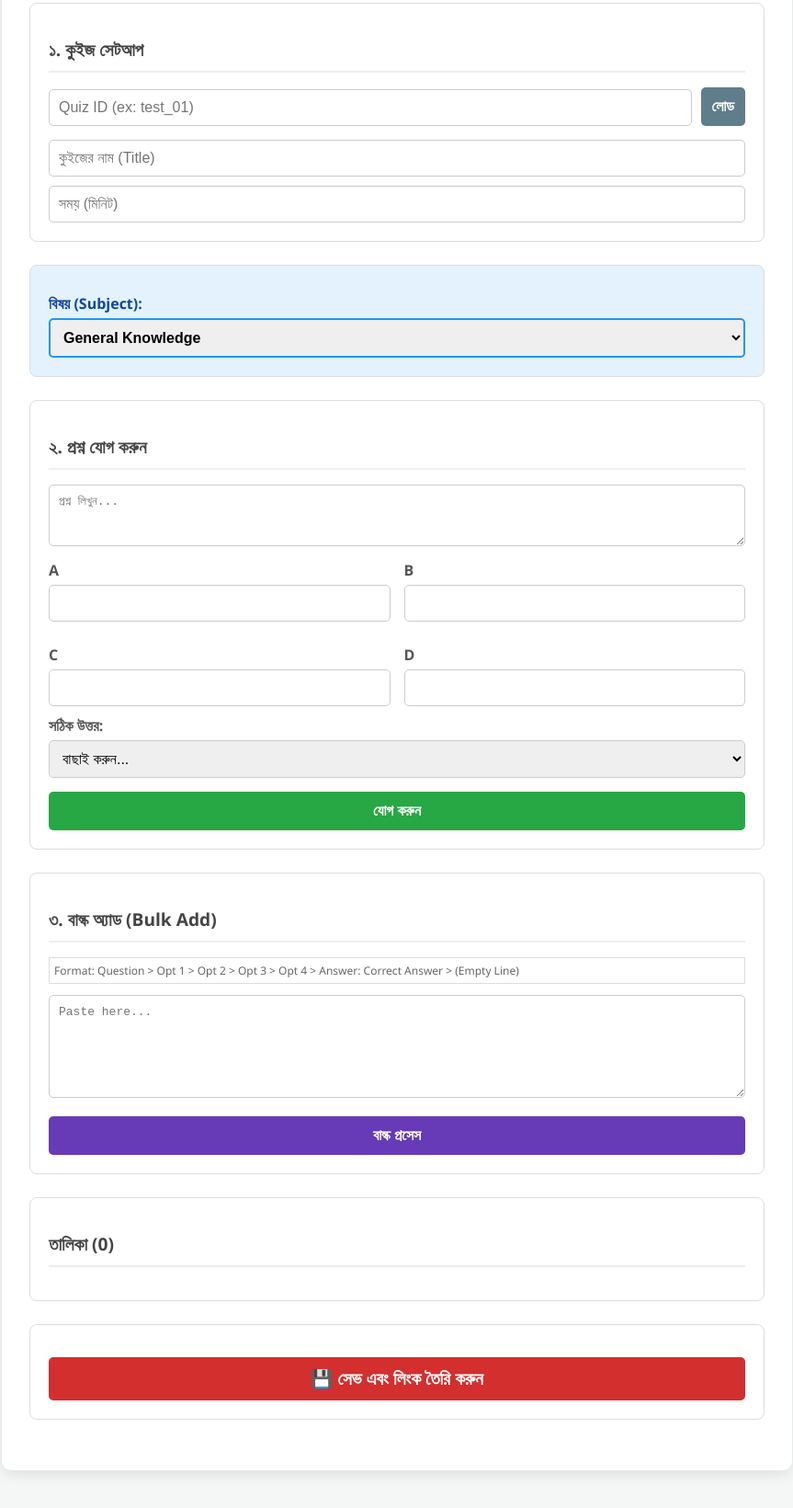
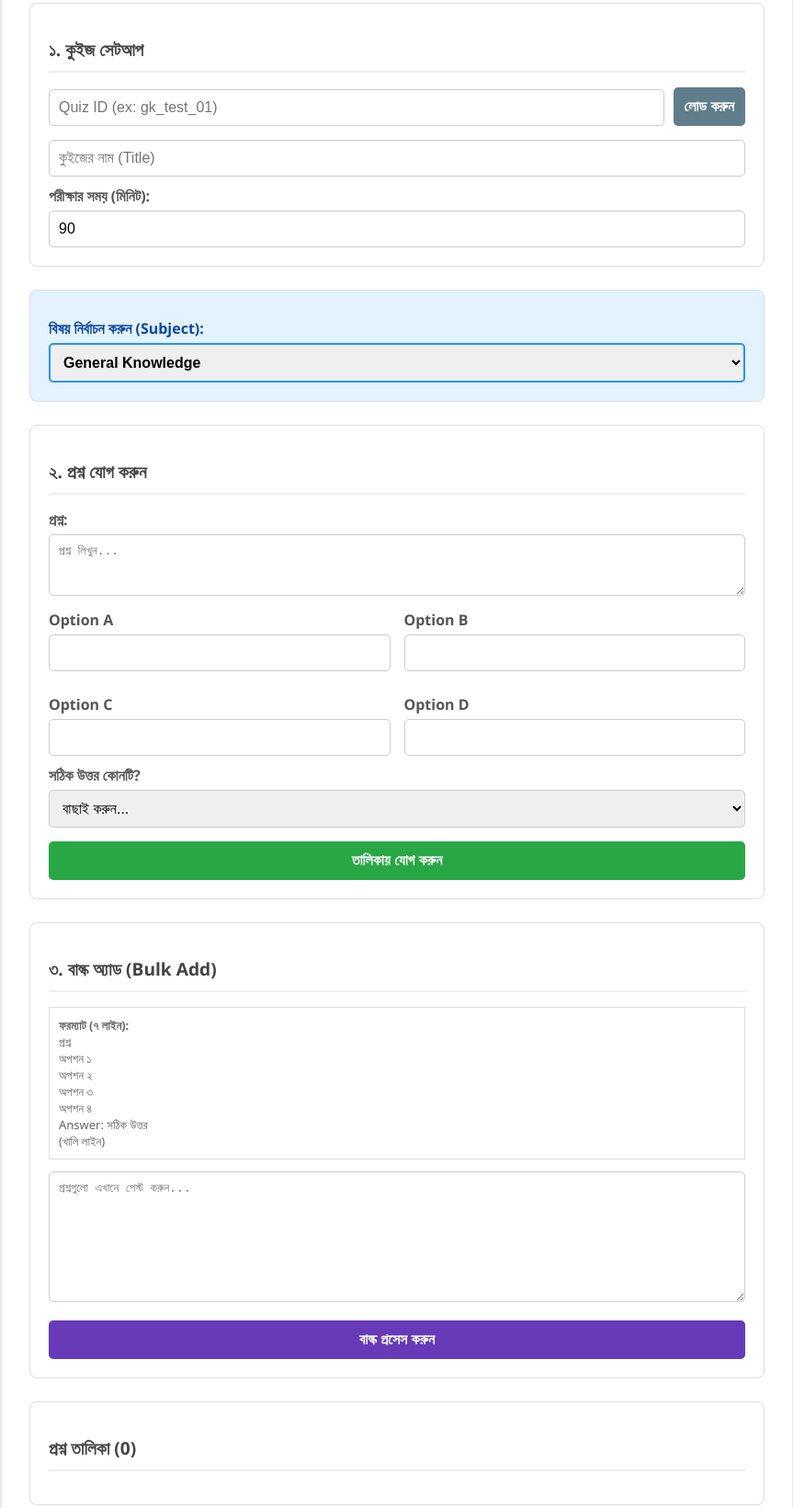
Before and after one commit to Avijitsir/UC, a plain HTML site: page admin.html in a window 1280 px wide. Shown: the part 139-1779 px from the top of the page at 92% size, without its empty margins (208-1071 px from the left). Drawn offline with Linux system fonts and the light colour scheme.

Commit message:
Update admin.html

```diff
--- a/admin.html
+++ b/admin.html
@@ -8,6 +8,7 @@
     <link href="https://fonts.googleapis.com/icon?family=Material+Icons" rel="stylesheet">
 </head>
 <body>
+
     <div class="container">
         <h1>কুইজ কন্ট্রোল প্যানেল</h1>
         <div id="status-message"></div>
@@ -15,33 +16,41 @@
         <div class="form-section">
             <h2>১. কুইজ সেটআপ</h2>
             <div class="input-group">
-                <input type="text" id="quiz-id-input" placeholder="Quiz ID (ex: test_01)">
-                <button id="load-quiz-btn" class="secondary-btn">লোড</button>
+                <input type="text" id="quiz-id-input" placeholder="Quiz ID (ex: gk_test_01)">
+                <button id="load-quiz-btn" class="secondary-btn">লোড করুন</button>
             </div>
-            <input type="text" id="quiz-title-input" placeholder="কুইজের নাম (Title)">
-            <input type="number" id="quiz-duration" placeholder="সময় (মিনিট)" style="margin-top:10px;">
+            <input type="text" id="quiz-title-input" placeholder="কুইজের নাম (Title)" style="margin-bottom: 10px;">
+
+            <label style="margin-top:0;">পরীক্ষার সময় (মিনিট):</label>
+            <input type="number" id="quiz-duration-input" placeholder="যেমন: 90" value="90">
         </div>
 
-        <div class="form-section" style="background:#e3f2fd;">
-            <label style="color:#0d47a1;">বিষয় (Subject):</label>
-            <select id="question-subject-select" style="border:2px solid #2196f3; font-weight:bold;">
+        <div class="form-section" style="background: #e3f2fd;">
+            <label style="color:#0d47a1;">বিষয় নির্বাচন করুন (Subject):</label>
+            <select id="question-subject-select" style="border: 2px solid #2196f3; font-weight: bold;">
                 <option value="General Knowledge">General Knowledge</option>
                 <option value="Mathematics">Mathematics</option>
                 <option value="General Science">General Science</option>
                 <option value="English">English</option>
+                <option value="Reasoning">Reasoning</option>
+                <option value="History">History</option>
+                <option value="Geography">Geography</option>
             </select>
         </div>
 
         <div class="form-section" id="question-form">
             <h2>২. প্রশ্ন যোগ করুন</h2>
+            <label>প্রশ্ন:</label>
             <textarea id="question-text-input" rows="3" placeholder="প্রশ্ন লিখুন..."></textarea>
+
             <div class="options-grid">
-                <div><label>A</label><input type="text" id="option1-input"></div>
-                <div><label>B</label><input type="text" id="option2-input"></div>
-                <div><label>C</label><input type="text" id="option3-input"></div>
-                <div><label>D</label><input type="text" id="option4-input"></div>
+                <div><label>Option A</label><input type="text" id="option1-input"></div>
+                <div><label>Option B</label><input type="text" id="option2-input"></div>
+                <div><label>Option C</label><input type="text" id="option3-input"></div>
+                <div><label>Option D</label><input type="text" id="option4-input"></div>
             </div>
-            <label>সঠিক উত্তর:</label>
+
+            <label class="correct-answer-label">সঠিক উত্তর কোনটি?</label>
             <select id="correct-option-select">
                 <option value="">বাছাই করুন...</option>
                 <option value="0">Option A</option>
@@ -49,29 +58,38 @@
                 <option value="2">Option C</option>
                 <option value="3">Option D</option>
             </select>
-            <button id="add-question-btn">যোগ করুন</button>
-            <button id="update-question-btn" style="display:none; background:#ffc107; color:black;">আপডেট</button>
+
+            <button id="add-question-btn">তালিকায় যোগ করুন</button>
+            <button id="update-question-btn" style="display:none; background-color:#ffc107; color:black;">আপডেট করুন</button>
         </div>
 
         <div class="form-section">
             <h2>৩. বাল্ক অ্যাড (Bulk Add)</h2>
-            <p style="font-size:12px; color:#666; background:#fff; padding:5px; border:1px solid #ddd;">
-                Format: Question > Opt 1 > Opt 2 > Opt 3 > Opt 4 > Answer: Correct Answer > (Empty Line)
+            <p style="font-size:13px; color:#666; background:#fff; padding:10px; border:1px solid #ddd;">
+                <strong>ফরম্যাট (৭ লাইন):</strong><br>
+                প্রশ্ন<br>
+                অপশন ১<br>
+                অপশন ২<br>
+                অপশন ৩<br>
+                অপশন ৪<br>
+                Answer: সঠিক উত্তর<br>
+                (খালি লাইন)
             </p>
-            <textarea id="bulk-input-textarea" rows="6" placeholder="Paste here..."></textarea>
-            <button id="process-bulk-btn" style="background:#673ab7;">বাল্ক প্রসেস</button>
+            <textarea id="bulk-input-textarea" rows="8" placeholder="প্রশ্নগুলো এখানে পেস্ট করুন..."></textarea>
+            <button id="process-bulk-btn" style="background:#673ab7;">বাল্ক প্রসেস করুন</button>
         </div>
 
         <div class="preview-section">
-            <h2 id="questions-list-header">তালিকা (0)</h2>
+            <h2 id="questions-list-header">প্রশ্ন তালিকা (0)</h2>
             <div id="questions-container"></div>
         </div>
 
         <div class="save-section">
             <button id="save-quiz-btn">💾 সেভ এবং লিংক তৈরি করুন</button>
-            <div id="share-link-box" style="display:none; margin-top:20px; background:#e8f5e9; padding:15px;">
-                <input type="text" id="generated-link" style="width:100%; font-weight:bold;" readonly>
-                <button onclick="copyToClipboard()" style="background:#2e7d32; margin-top:5px;">কপি</button>
+            <div id="share-link-box" style="display:none; margin-top:20px; background:#e8f5e9; padding:15px; border:1px solid #4caf50;">
+                <h3 style="color:#2e7d32; margin-top:0;">কুইজ তৈরি হয়েছে!</h3>
+                <input type="text" id="generated-link" style="width:100%; color:#000; font-weight:bold;" readonly>
+                <button onclick="copyToClipboard()" style="background:#2e7d32; margin-top:10px;">📋 কপি লিংক</button>
             </div>
         </div>
     </div>
```
